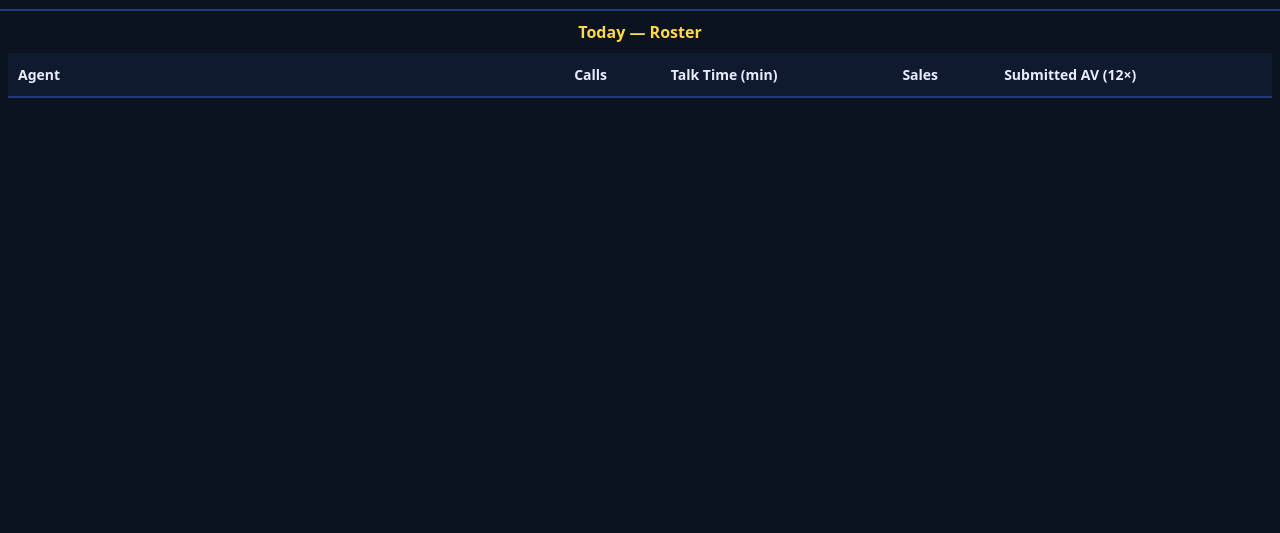
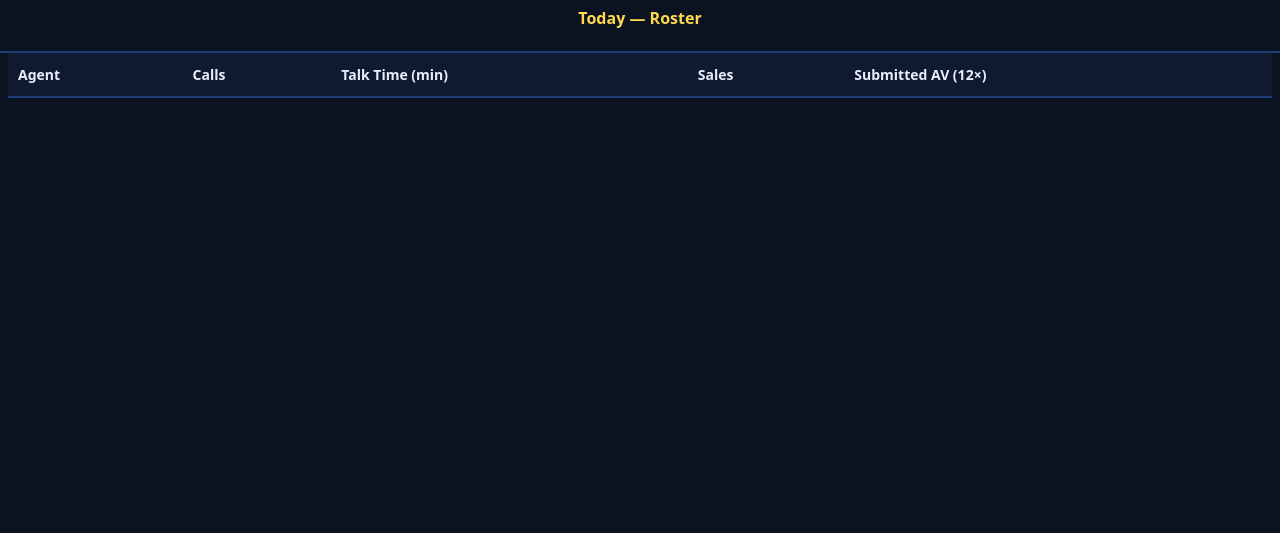
Before and after one commit to RobAdams609/few-dashboard, a plain HTML site: page public/index.html in a window 1280 px wide. Shown: the part 267-800 px from the top of the page. Drawn offline with Linux system fonts and the light colour scheme; no server answers.

Commit message:
Update index.html

```diff
--- a/public/index.html
+++ b/public/index.html
@@ -7,31 +7,32 @@
   <link rel="stylesheet" href="/dashboard.css" />
 </head>
 <body>
+
   <!-- Rule of the day ticker -->
-    <div id="rule-ticker" class="ticker"><span id="rule-ticker-text"></span></div>
+  <div id="rule-ticker" class="ticker">
+    <span id="rule-ticker-text"></span>
+  </div>
 
   <!-- Big headline -->
   <div id="banner">
     <div class="title">THE FEW — EVERYONE WANTS TO EAT BUT FEW WILL HUNT</div>
     <div id="principle" class="subtitle"></div>
+    <div id="view-label" class="view-label">Today — Roster</div>
   </div>
-
-    <!-- Rotating view label -->
-    <div id="viewLabel" class="view-label">Today — Roster</div>
 
   <!-- Table -->
   <div id="view">
     <table id="table">
       <thead>
         <tr>
-            <th class="col-agent">Agent</th>
+          <th>Agent</th>
           <th>Calls</th>
           <th>Talk Time (min)</th>
           <th>Sales</th>
           <th>Submitted AV (12×)</th>
         </tr>
       </thead>
-        <tbody></tbody>
+      <tbody id="table-body"></tbody>
     </table>
   </div>
 
```
Lines whose indentation alone changed are shown as unchanged.
